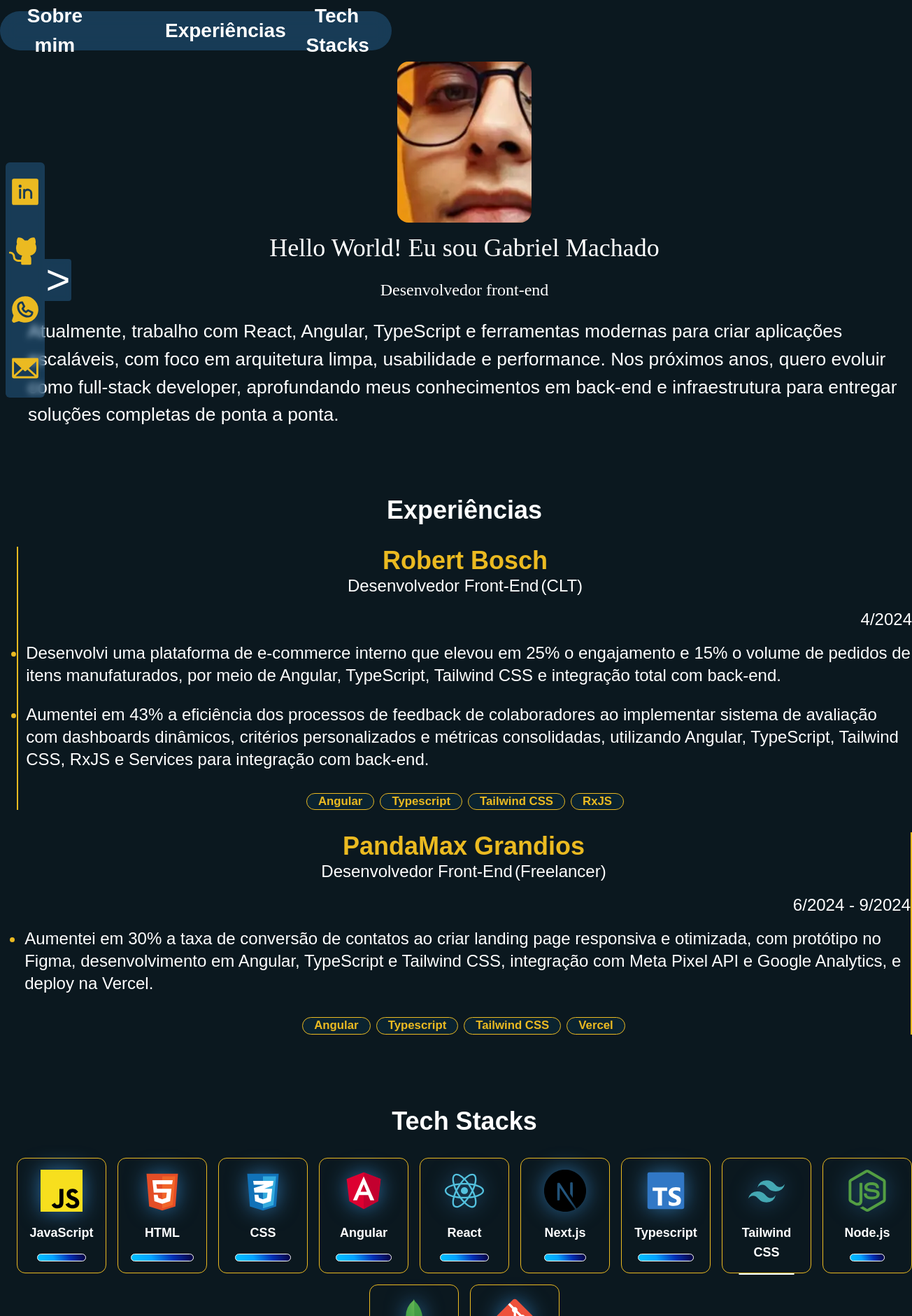
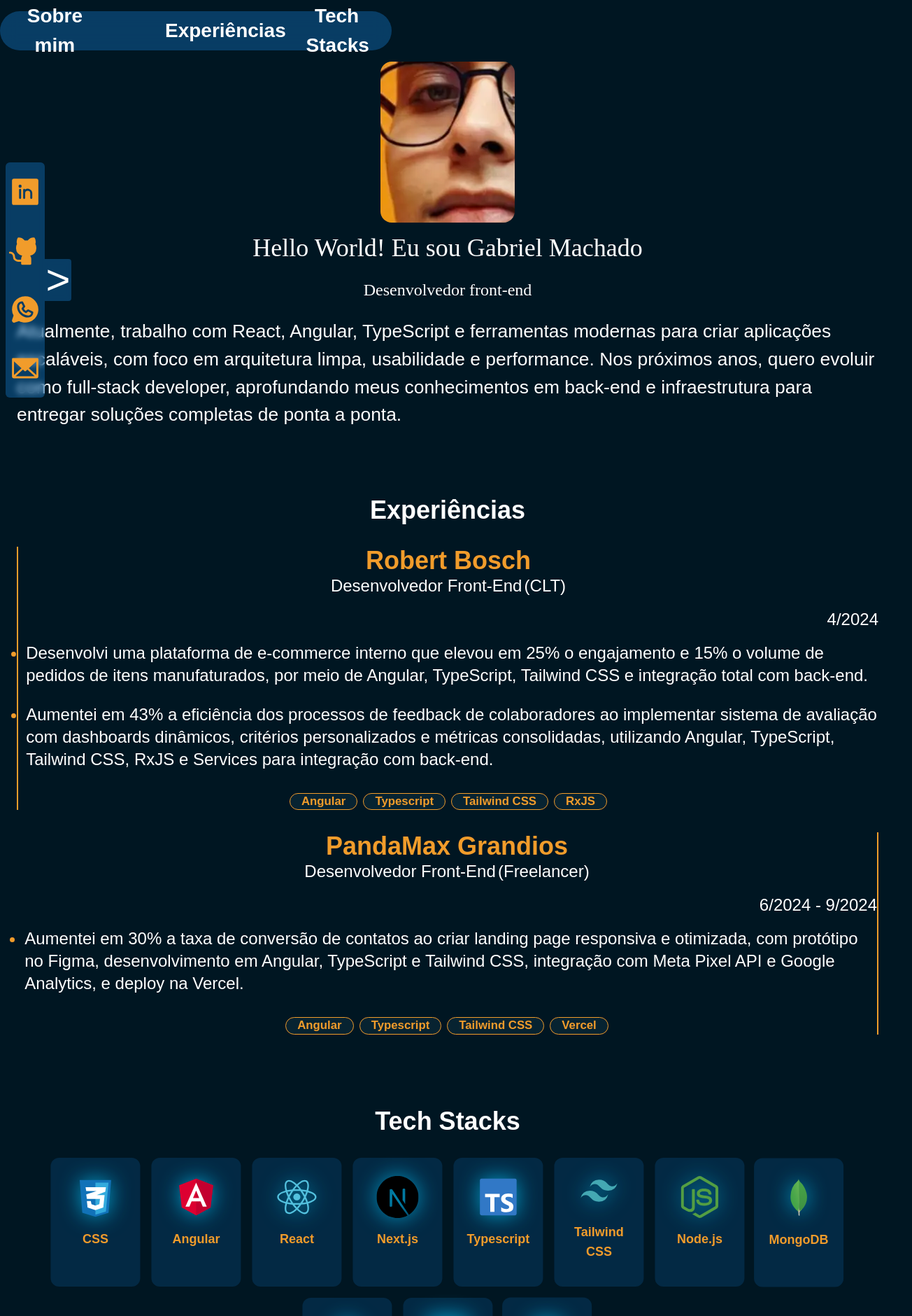
Before and after one commit to GabrielPPM/portfolio, a Next.js app: page / in a window 1280 px wide. Shown: the top 1880 px of the page at 70% size, 1304 px wide, since content can reach past the window. Built offline with nearby package versions, Linux system fonts and the light colour scheme; a web font is replaced by a local one.

Commit message:
feat.: site colors, page.tsx, stackCard.tsx; fix.: layout.tsx

```diff
--- a/src/app/globals.css
+++ b/src/app/globals.css
@@ -49,7 +49,7 @@
 }
 
 body {
-	background: #0b181f;
+	background: #001622;
 	color: white;
 	font-family: "Alumni Sans Pinstripe", sans-serif;
 	font-weight: 400;
--- a/src/app/layout.tsx
+++ b/src/app/layout.tsx
@@ -22,7 +22,7 @@
 			<body>
 				<Navbar/>
 				<Sidebar />
-				<main className="z-20">{children}</main>
+				<main className="z-20 overflow-hidden">{children}</main>
 				<footer></footer>
 			</body>
 		</html>
--- a/src/app/page.tsx
+++ b/src/app/page.tsx
@@ -13,10 +13,11 @@
 import TailwindcssLogo from "@/components/icons/home/techStacks/tailwindcssLogo";
 import TypescriptLogo from "@/components/icons/home/techStacks/typescriptLogo";
 import Card from "@/types/card";
-import { TimelineData } from "@/types/timeline";
+import {TimelineData} from "@/types/timeline";
 import Image from "next/image";
-import { ReactNode } from "react";
-import { motion } from "motion/react";
+import {ReactNode, useEffect, useRef, useState} from "react";
+import {motion, useInView} from "motion/react";
+import card from "@/types/card";
 
 export default function Home() {
 	const techStackCards: Card[] = [
@@ -77,6 +78,8 @@
 		},
 	];
 
+	const [techStackOrder, setTechStackOrder] = useState(techStackCards);
+
 	const startDate = new Date(2024, 3).getUTCFullYear();
 	const todayDate = new Date().getUTCFullYear();
 
@@ -126,9 +129,30 @@
 		},
 	];
 
+	const ref = useRef(null);
+	const inView = useInView(ref);
+
+	useEffect(() => {
+		console.log("IN VIEW: ", inView);
+
+		if (inView) {
+			const timout = setTimeout(
+				() => setTechStackOrder(prev => shuffle(prev)),
+				2500
+			);
+			return () => clearTimeout(timout);
+		}
+	});
+
+	function shuffle([...array]: card[]) {
+		if (array.length === 0) return array;
+		const [first, ...rest] = array;
+		return [...rest, first];
+	}
+
 	return (
 		<>
-			<main className="flex justify-center-safe items-end w-[100vw] mx-[1.5rem]">
+			<main className="flex justify-center-safe items-end px-[1.5rem]">
 				<motion.section className="flex flex-col items-center gap-[1rem]">
 					<section
 						id="about-me"
@@ -152,8 +176,8 @@
 						</motion.div>
 						<motion.h1
 							className="text-center text-4xl font-bodoni"
-							initial={{ opacity: 0, x: "-100%" }}
-							whileInView={{ opacity: 1, x: "0%" }}
+							initial={{opacity: 0, x: "-100%"}}
+							whileInView={{opacity: 1, x: "0%"}}
 							transition={{
 								x: {
 									visualDuration: 0.5,
@@ -163,8 +187,8 @@
 						</motion.h1>
 						<motion.h2
 							className="text-center text-2xl my-[0.5rem] font-bodoni"
-							initial={{ opacity: 0, x: "100%" }}
-							whileInView={{ opacity: 1, x: "0%" }}
+							initial={{opacity: 0, x: "100%"}}
+							whileInView={{opacity: 1, x: "0%"}}
 							transition={{
 								x: {
 									visualDuration: 0.5,
@@ -173,9 +197,9 @@
 							Desenvolvedor front-end
 						</motion.h2>
 						<motion.p
-							className="max-[333px]:text-center text-[1.65rem] mx-[1rem]"
-							initial={{ opacity: 0, x: "-100%" }}
-							whileInView={{ opacity: 1, x: "0%" }}
+							className="max-[333px]:text-center text-[1.65rem]"
+							initial={{opacity: 0, x: "-100%"}}
+							whileInView={{opacity: 1, x: "0%"}}
 							transition={{
 								x: {
 									visualDuration: 0.5,
@@ -212,10 +236,12 @@
 
 					<section id="tech-stacks">
 						<section className="flex flex-col justify-center mt-[3rem] text-center w-full">
-							<TechStackLayout
-								title="Tech Stacks"
-								cards={techStackCards}
-							/>
+							<div ref={ref}>
+								<TechStackLayout
+									title="Tech Stacks"
+									cards={techStackOrder}
+								/>
+							</div>
 						</section>
 						<section className="flex flex-col justify-center text-center w-full">
 							<TechStackLayout
--- a/src/components/home/badge.tsx
+++ b/src/components/home/badge.tsx
@@ -4,9 +4,9 @@
 	text: string;
 };
 
-export default function Badge({text}:BadgeProps) {
+export default function Badge({text}: BadgeProps) {
 	return (
-		<li className="w-fit px-[1rem] text-[1.05rem] bg-[#0a2838]/70 text-[#EBBA21] font-bold border-1 border-[#EBBA21] rounded-full">
+		<li className="w-fit px-[1rem] text-[1.05rem] bg-[#0a2838]/70 text-[#F19C2B] font-bold border-1 border-[#F19C2B] rounded-full">
 			{text}
 		</li>
 	);
--- a/src/components/home/stackCard.tsx
+++ b/src/components/home/stackCard.tsx
@@ -2,6 +2,7 @@
 
 import Card from "@/types/card";
 import React, {useState} from "react";
+import {motion} from "motion/react";
 
 type StackCardProps = {
 	card: Card;
@@ -10,14 +11,19 @@
 export default function StackCard({card}: StackCardProps) {
 	const [width, setWidth] = useState(0);
 
-
 	setTimeout(() => {
 		if (card.level) setWidth(card.level);
 	}, 300);
 
 	return (
-		<div className="flex flex-col w-[8rem] h-[10.3125rem] items-center-safe p-[1rem] gap-[1rem] border-1 border-[#EBBA21] rounded-xl">
-			<span className="drop-shadow-[0px_0px_15px_rgba(59,144,215,0.70)]">
+		<motion.div className="flex justify-center-safe items-center-safe w-[8rem] h-[11.5rem]  bg-[#0a4d85]/35 rounded-xl text-[#F19C2B]" layout
+		transition={{
+			type: "spring",
+			damping: 30,
+			stiffness: 170,
+		}}>
+			<div className="flex flex-col items-center-safe p-[1rem] gap-[1rem]">
+				<span className="drop-shadow-[0px_0px_15px_rgba(0,204,255,0.705)]">
 					{card.img ? (
 						card.img
 					) : (
@@ -27,7 +33,7 @@
 				<p className="text-lg">{card.imgTitle}</p>
 				{card.level && (
 					<span
-					className={`place-self-start h-[0.7rem] m-auto bg-linear-[65deg,#00c3ff,#00a3ff,#0030b5,#08003a] rounded-md border-1 border-white`}
+						className={`place-self-start h-[0.7rem] m-auto bg-linear-[65deg,#F19C2B] rounded-md drop-shadow-[0px_0px_15px_rgba(0,204,255,0.705)]`}
 						style={{
 							width: width * 10 + "px",
 							transition: "width 0.7s ease-in",
@@ -35,5 +41,6 @@
 					/>
 				)}
 			</div>
+		</motion.div>
 	);
 }
--- a/src/components/home/timeline.tsx
+++ b/src/components/home/timeline.tsx
@@ -1,26 +1,26 @@
-import { TimelineProps } from "@/types/timeline";
+import {TimelineProps} from "@/types/timeline";
 import React from "react";
 import Badge from "./badge";
-import { motion } from "motion/react";
+import {motion} from "motion/react";
 
-export default function Timeline({ timelineData, index }: TimelineProps) {
+export default function Timeline({timelineData, index}: TimelineProps) {
 	return (
 		<motion.div
 			id={String(timelineData.id)}
-			className={`flex flex-col justify-center-safe text-start w-full h-auto text-2xl border-[#EBBA21] max-sm:border-1 max-sm:p-[1.5rem] max-sm:rounded-2xl max-sm:bg-[#3B90D7]/25 ${
+			className={`flex flex-col justify-center-safe text-start w-full h-auto text-2xl border-[#F19C2B] max-sm:border-1 max-sm:p-[1.5rem] max-sm:rounded-2xl max-sm:bg-[#1782da]/25 ${
 				timelineData.side === "left"
 					? "md:border-l-2 md:justify-self-start"
 					: "md:border-r-2 md:justify-self-end"
 			}`}
-			initial={{ opacity: 0, x: `${index % 2 === 0 ? "-100%" : "100%"}` }}
-			whileInView={{ opacity: 1, x: "0%" }}
+			initial={{opacity: 0, x: `${index % 2 === 0 ? "-100%" : "100%"}`}}
+			whileInView={{opacity: 1, x: "0%"}}
 			transition={{
 				x: {
 					visualDuration: 0.5,
 				},
 			}}>
 			<div className="flex flex-col">
-				<h2 className="text-center wrap-break-word text-[#EBBA21] text-4xl font-bold">
+				<h2 className="text-center wrap-break-word text-[#F19C2B] text-4xl font-bold">
 					{timelineData.enterprise}
 				</h2>
 				<div className="flex flex-wrap justify-center-safe w-full gap-[0.2rem]">
@@ -37,7 +37,7 @@
 					? ""
 					: ` -  ${timelineData.date.endDate?.getMonth()}/${timelineData.date.endDate?.getFullYear()}`}
 			</p>
-			<ul className="flex flex-col ml-[0.7rem] mb-[1rem] gap-[1.5rem] list-disc marker:text-[#EBBA21]">
+			<ul className="flex flex-col ml-[0.7rem] mb-[1rem] gap-[1.5rem] list-disc marker:text-[#F19C2B]">
 				{timelineData.experiences.map((experience) => (
 					<li key={experience}>{experience}</li>
 				))}
--- a/src/components/icons/sidebar/emailIcon.tsx
+++ b/src/components/icons/sidebar/emailIcon.tsx
@@ -6,9 +6,9 @@
 			xmlns="http://www.w3.org/2000/svg"
 			width="32"
 			height="32"
-			fill="#EBBA21"
+			fill="#F19C2B"
 			viewBox="0 0 256 256"
-			className="h-full w-full px-[0.3rem] hover:fill-[#3B90D7] active:fill-[#3B90D7]">
+			className="h-full w-full px-[0.3rem] hover:fill-[#1d99ff] active:fill-[#1d99ff]">
 			<path d="M224,48H32a8,8,0,0,0-8,8V192a16,16,0,0,0,16,16H216a16,16,0,0,0,16-16V56A8,8,0,0,0,224,48ZM98.71,128,40,181.81V74.19Zm11.84,10.85,12,11.05a8,8,0,0,0,10.82,0l12-11.05,58,53.15H52.57ZM157.29,128,216,74.18V181.82Z"></path>
 		</svg>
 	);
--- a/src/components/icons/sidebar/gitHubLogo.tsx
+++ b/src/components/icons/sidebar/gitHubLogo.tsx
@@ -6,9 +6,9 @@
 			xmlns="http://www.w3.org/2000/svg"
 			width="32"
 			height="32"
-			fill="#EBBA21"
+			fill="#F19C2B"
 			viewBox="0 0 256 256"
-			className="h-full w-full px-[0.3rem] hover:fill-[#3B90D7] active:fill-[#3B90D7]">
+			className="h-full w-full px-[0.3rem] hover:fill-[#1d99ff] active:fill-[#1d99ff]">
 			<path d="M216,104v8a56.06,56.06,0,0,1-48.44,55.47A39.8,39.8,0,0,1,176,192v40a8,8,0,0,1-8,8H104a8,8,0,0,1-8-8V216H72a40,40,0,0,1-40-40A24,24,0,0,0,8,152a8,8,0,0,1,0-16,40,40,0,0,1,40,40,24,24,0,0,0,24,24H96v-8a39.8,39.8,0,0,1,8.44-24.53A56.06,56.06,0,0,1,56,112v-8a58.14,58.14,0,0,1,7.69-28.32A59.78,59.78,0,0,1,69.07,28,8,8,0,0,1,76,24a59.75,59.75,0,0,1,48,24h24a59.75,59.75,0,0,1,48-24,8,8,0,0,1,6.93,4,59.74,59.74,0,0,1,5.37,47.68A58,58,0,0,1,216,104Z"></path>
 		</svg>
 	);
--- a/src/components/icons/sidebar/linkedinIcon.tsx
+++ b/src/components/icons/sidebar/linkedinIcon.tsx
@@ -6,9 +6,9 @@
 			xmlns="http://www.w3.org/2000/svg"
 			width="32"
 			height="32"
-			fill="#EBBA21"
+			fill="#F19C2B"
 			viewBox="0 0 256 256"
-			className="h-full w-full px-[0.3rem] hover:fill-[#3B90D7] active:fill-[#3B90D7]">
+			className="h-full w-full px-[0.3rem] hover:fill-[#1d99ff] active:fill-[#1d99ff]">
 			<path d="M216,24H40A16,16,0,0,0,24,40V216a16,16,0,0,0,16,16H216a16,16,0,0,0,16-16V40A16,16,0,0,0,216,24ZM96,176a8,8,0,0,1-16,0V112a8,8,0,0,1,16,0ZM88,96a12,12,0,1,1,12-12A12,12,0,0,1,88,96Zm96,80a8,8,0,0,1-16,0V140a20,20,0,0,0-40,0v36a8,8,0,0,1-16,0V112a8,8,0,0,1,15.79-1.78A36,36,0,0,1,184,140Z"></path>
 		</svg>
 	);
--- a/src/components/icons/sidebar/whatsappIcon.tsx
+++ b/src/components/icons/sidebar/whatsappIcon.tsx
@@ -6,9 +6,9 @@
 			xmlns="http://www.w3.org/2000/svg"
 			width="32"
 			height="32"
-			fill="#EBBA21"
+			fill="#F19C2B"
 			viewBox="0 0 256 256"
-			className="h-full w-full px-[0.3rem] hover:fill-[#3B90D7] active:fill-[#3B90D7]">
+			className="h-full w-full px-[0.3rem] hover:fill-[#1d99ff] active:fill-[#1d99ff]">
 			<path d="M152.58,145.23l23,11.48A24,24,0,0,1,152,176a72.08,72.08,0,0,1-72-72A24,24,0,0,1,99.29,80.46l11.48,23L101,118a8,8,0,0,0-.73,7.51,56.47,56.47,0,0,0,30.15,30.15A8,8,0,0,0,138,155ZM232,128A104,104,0,0,1,79.12,219.82L45.07,231.17a16,16,0,0,1-20.24-20.24l11.35-34.05A104,104,0,1,1,232,128Zm-40,24a8,8,0,0,0-4.42-7.16l-32-16a8,8,0,0,0-8,.5l-14.69,9.8a40.55,40.55,0,0,1-16-16l9.8-14.69a8,8,0,0,0,.5-8l-16-32A8,8,0,0,0,104,64a40,40,0,0,0-40,40,88.1,88.1,0,0,0,88,88A40,40,0,0,0,192,152Z"></path>
 		</svg>
 	);
--- a/src/components/layout/navbar.tsx
+++ b/src/components/layout/navbar.tsx
@@ -27,14 +27,16 @@
 	];
 
 	return (
-		<nav className="fixed z-50 flex justify-self-center justify-center sm:w-[18.5375rem] md:w-[21rem] lg:w-[28rem] xl:w-[35rem] h-[3.5rem] md:h-[3.5rem] xl:h-[3.5rem] mt-[1rem] bg-[#3B90D7]/30 backdrop-blur-md rounded-full items-center animate-enterFromTop">
+		<nav className="fixed z-50 flex justify-self-center justify-center sm:w-[18.5375rem] md:w-[21rem] lg:w-[28rem] xl:w-[35rem] h-[3.5rem] md:h-[3.5rem] xl:h-[3.5rem] mt-[1rem] bg-[#1d99ff]/30 backdrop-blur-md rounded-full items-center animate-enterFromTop">
 			<ul className="flex justify-between w-full mx-[1rem] text-[1.3rem] min-[366]:text-[1.3rem] lg:text-[1.75rem] font-bold">
 				{links.map((link): ReactNode => {
 					return (
 						<li
 							key={link.name}
-							className={`flex justify-center-safe items-center-safe lg:w-[7.8rem] hover:bg-gray-300/20 hover:backdrop-blur-lg hover:text-[#3B90D7] hover:rounded-full hover:py-[0.1rem]`}>
-							<button className="w-[5.5rem] active:py-[0.23rem] active:bg-[#3B90D7] active:rounded-full" onClick={() => setElement(link.href)}>
+							className={`flex justify-center-safe items-center-safe lg:w-[7.8rem] hover:bg-gray-300/20 hover:backdrop-blur-lg hover:text-[#1d99ff] hover:rounded-full hover:py-[0.1rem]`}>
+							<button
+								className="w-[5.5rem] active:py-[0.23rem] active:bg-[#1d99ff] active:rounded-full"
+								onClick={() => setElement(link.href)}>
 								{link.name}
 							</button>
 						</li>
--- a/src/components/layout/sidebar.tsx
+++ b/src/components/layout/sidebar.tsx
@@ -1,7 +1,7 @@
 "use client";
 
 import Link from "next/link";
-import React, { ReactNode, useState } from "react";
+import React, {ReactNode, useState} from "react";
 import EmailIcon from "../icons/sidebar/emailIcon";
 import GitHubLogo from "../icons/sidebar/gitHubLogo";
 import WhatsappIcon from "../icons/sidebar/whatsappIcon";
@@ -44,7 +44,7 @@
 					display ? "animate-enterFromLeft" : "animate-exitLeft"
 				}`}>
 				<ul
-					className={`flex flex-col justify-between h-[20rem] md:h-[20rem] lg:h-[21rem] text-xl text-[#0B181F] font-bold bg-[#3B90D7]/30 backdrop-blur-xs rounded-md ${
+					className={`flex flex-col justify-between h-[20rem] md:h-[20rem] lg:h-[21rem] text-xl text-[#0B181F] font-bold bg-[#1d99ff]/30 backdrop-blur-xs rounded-md ${
 						display
 							? "w-[3.5rem] md:w-[3.5rem] lg:w-[3.5rem]"
 							: "pointer-events-none w-[2.5rem]"
@@ -77,7 +77,7 @@
 				}`}>
 				<button
 					className={
-						"bg-[#3B90D7]/30 backdrop-blur-xs text-5xl sm:text-5xl md:text-5xl lg:text-6xl px-[0.1rem] rounded-r-sm"
+						"bg-[#1d99ff]/30 backdrop-blur-xs text-5xl sm:text-5xl md:text-5xl lg:text-6xl px-[0.1rem] rounded-r-sm"
 					}
 					onClick={() => setDisplay(!display)}>
 					{">"}
```
Lines whose indentation alone changed are shown as unchanged.
